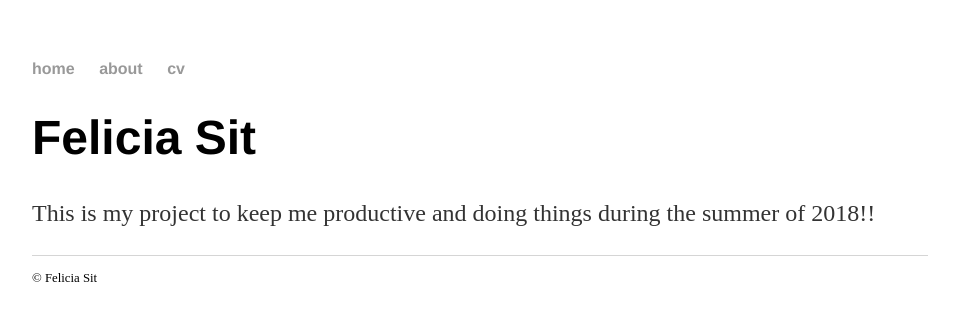
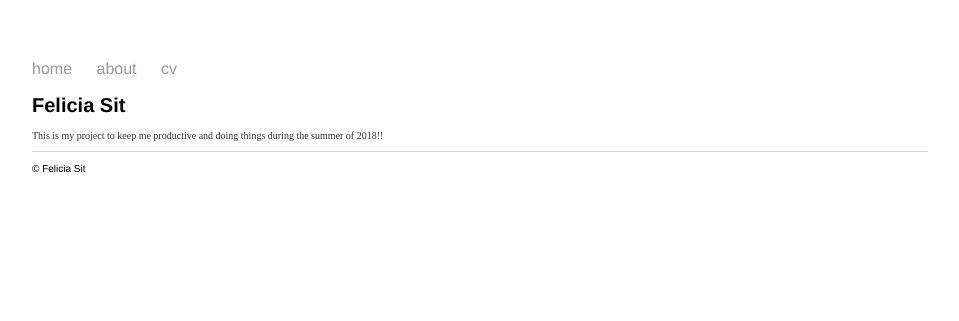
Before and after one commit to feliciasit/feliciasit.github.io, a Jekyll site: the page built from index.html, in a window 1280 px wide. Shown: the top 321 px of the page, without its empty margins (160-1119 px from the left). Built offline with Jekyll 4.4.1, drawn with Linux system fonts in a browser that asks for light colours.

Commit message:
Update main.css

```diff
--- a/css/main.css
+++ b/css/main.css
@@ -6,7 +6,6 @@ nav ul, footer ul {
     font-family:'Helvetica', 'Arial', 'Sans-Serif';
     padding: 0px;
     list-style: none;
-    font-weight: bold;
 }
 nav ul li, footer ul li {
     display: inline;
@@ -20,17 +19,17 @@ a:hover {
     text-decoration: underline;
 }
 h1 {
-    font-size: 3em;
+    font-size: 20px;
     font-family:'Helvetica', 'Arial', 'Sans-Serif';
 }
 p {
-    font-size: 1.5em;
-    line-height: 1.4em;
+    font-size: 10px;
     color: #333;
 }
 footer {
     border-top: 1px solid #d5d5d5;
-    font-size: .8em;
+    font-size: 10px;
+    font-family:'Helvetica', 'Arial', 'Sans-Serif';
 }
 
 ul.posts {
```
